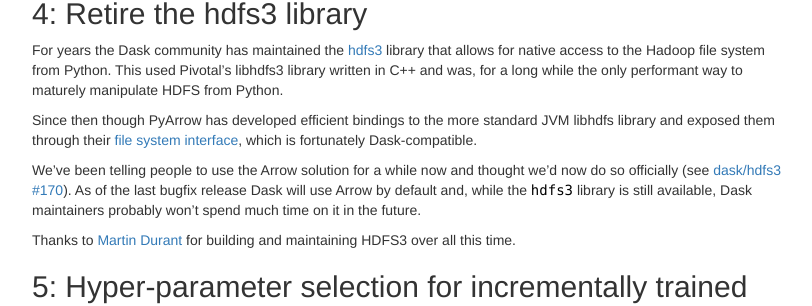
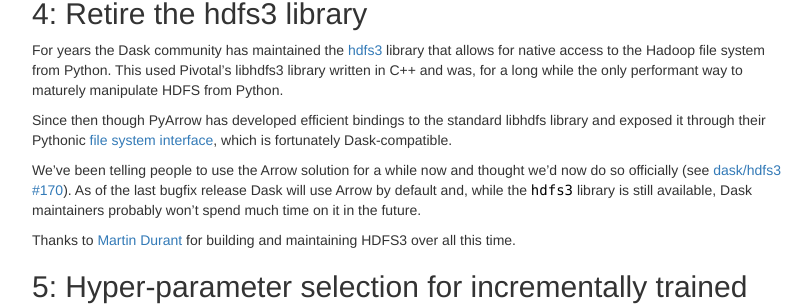
Before and after one commit to besyskymnbk/blog, a Jekyll site: the page built from _posts/work/2018-09-17-dask-dev.md, in a window 1280 px wide and 900 px high, scrolled down 1246 px. Shown: the part 148-454 px from the top of the window, without its empty margins (233-1045 px from the left). Built offline with Jekyll 4.4.1, drawn with Linux system fonts in a browser that asks for light colours; comment, search, counter and statistics services are not loaded.

Commit message:
remove jvm mention

```diff
--- a/_posts/work/2018-09-17-dask-dev.md
+++ b/_posts/work/2018-09-17-dask-dev.md
@@ -104,8 +104,8 @@ access to the Hadoop file system from Python.  This used Pivotal's libhdfs3
 library written in C++ and was, for a long while the only performant way to
 maturely manipulate HDFS from Python.
 
-Since then though PyArrow has developed efficient bindings to the more standard
-JVM libhdfs library and exposed them through their [file system
+Since then though PyArrow has developed efficient bindings to the standard
+libhdfs library and exposed it through their Pythonic [file system
 interface](https://arrow.apache.org/docs/python/filesystems.html#hadoop-file-system-hdfs),
 which is fortunately Dask-compatible.
 
```
